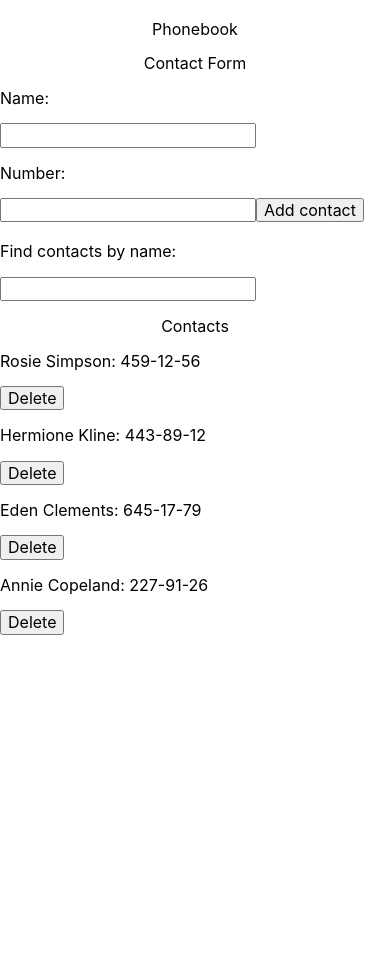
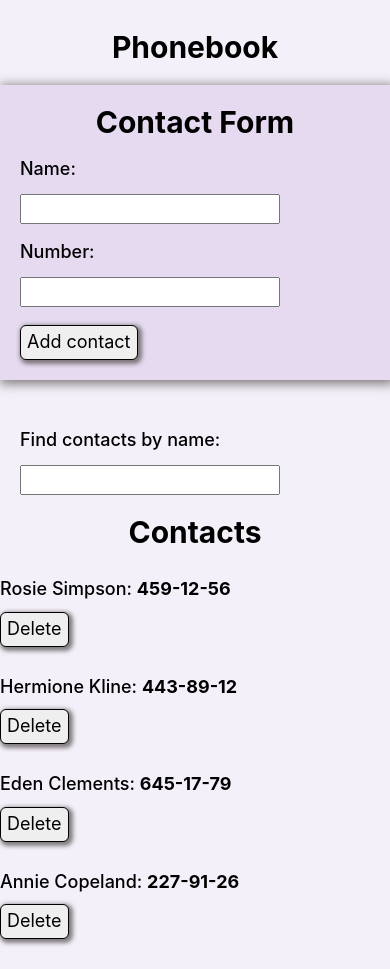
Before and after one commit to Vera-Smulskaya/goit-react-hw-02-phonebook, a React (Create React App) app: page / in a window 390 px wide. Before the commit the page ends 844 px from the top, so only its background shows below. Built offline with nearby package versions, Linux system fonts and the light colour scheme.

Commit message:
add styles to Phonebook

```diff
--- a/src/components/ContactForm/ContactForm.jsx
+++ b/src/components/ContactForm/ContactForm.jsx
@@ -5,19 +5,18 @@ import css from './ContactForm.module.css';
 export default class ContactForm extends Component {
   render() {
     return (
-      <div>
-
-       <Title>Contact Form</Title>
-        <form>
-          <label>
-            <p>Name: </p>
-            <input type="text"></input>
+      <div className={css.formContainer}>
+        <Title>Contact Form</Title>
+        <form className={css.form}>
+          <label className={css.formLabel}>
+            <p  className={css.formLabelText}>Name: </p>
+            <input type="text" className={css.formInput}></input>
           </label>
           <label>
-            <p>Number: </p>
-            <input type="number"></input>
+            <p className={css.formLabelText}>Number: </p>
+            <input type="number"  className={css.formInput}></input>
           </label>
-          <button type="button">Add contact</button>
+          <button type="button" className={css.formButton}>Add contact</button>
         </form>
       </div>
     );
--- a/src/components/ContactForm/ContactForm.module.css
+++ b/src/components/ContactForm/ContactForm.module.css
@@ -0,0 +1,40 @@
+.formContainer {
+    margin: 20px auto;
+    padding: 20px;
+    background-color: rgb(229, 218, 240);
+    box-shadow: 2px 2px 10px 2px rgba(95,88,88,0.77);
+}
+
+.form {
+    display: flex;
+    flex-direction: column;
+    align-items: flex-start;
+    gap: 18px;
+    margin-top: 20px;
+}
+
+.formInput {
+ padding: 4px;
+}
+
+.formLabelText {
+    margin-top: 0;
+    margin-bottom: 14px;
+    font-weight: 500;
+    font-size: 18px;
+}
+
+.formButton {
+    padding: 6px;
+    border-radius: 6px;
+    border: 1px solid black;
+    cursor: pointer;
+    font-size: 18px;
+    box-shadow: 2px 2px 4px 2px rgba(95,88,88,0.77);
+}
+
+.formButton:hover,
+.formButton:active {
+  background-color: rgb(214, 211, 215);
+  transform: translateY(1px);
+}
--- a/src/components/ContactListItem/ContactListItem.jsx
+++ b/src/components/ContactListItem/ContactListItem.jsx
@@ -5,11 +5,11 @@ export default class ContactListItem extends Component {
   render() {
     const { contact } = this.props;
     return (
-      <div>
-        <p>
-          {contact.name}: <span>{contact.number}</span>
+      <div className={css.contactContainer}>
+        <p className={css.contactName}>
+          {contact.name}: <span className={css.contactNumber}>{contact.number}</span>
         </p>
-        <button>Delete</button>
+        <button className={css.contactButton}>Delete</button>
       </div>
     );
   }
--- a/src/components/ContactListItem/ContactListItem.module.css
+++ b/src/components/ContactListItem/ContactListItem.module.css
@@ -0,0 +1,29 @@
+.contactContainer {
+    margin-top: 30px;
+}
+
+.contactName {
+    margin-top: 0;
+    margin-bottom: 12px;
+    font-weight: 500;
+    font-size: 18px;
+}
+
+.contactNumber {
+    font-weight: 700;
+}
+
+.contactButton {
+    padding: 6px;
+    border-radius: 6px;
+    border: 1px solid black;
+    cursor: pointer;
+    font-size: 18px;
+    box-shadow: 2px 2px 4px 2px rgba(95,88,88,0.77);
+}
+
+.contactButton:hover,
+.contactButton:active {
+  background-color: rgb(214, 211, 215);
+  transform: translateY(1px);
+}
--- a/src/components/Filter/Filter.jsx
+++ b/src/components/Filter/Filter.jsx
@@ -4,11 +4,10 @@ import css from './Filter.module.css';
 export default class Filter extends Component {
   render() {
     return (
-      <div>
-
-        <label>
-          <p>Find contacts by name: </p>
-          <input type="text"></input>
+      <div className={css.filterContainer}>
+          <label className={css.filterLabel}>
+            <p className={css.filterLabelText}>Find contacts by name: </p>
+            <input type="text" className={css.filterInput}></input>
         </label>
       </div>
     );
--- a/src/components/Filter/Filter.module.css
+++ b/src/components/Filter/Filter.module.css
@@ -0,0 +1,15 @@
+.filterContainer {
+    padding: 20px;
+}
+
+
+.filterLabelText {
+    margin-top: 0;
+    margin-bottom: 14px;
+    font-weight: 500;
+    font-size: 18px;
+}
+
+.filterInput {
+    padding: 4px;
+}
--- a/src/components/Section/Section.module.css
+++ b/src/components/Section/Section.module.css
@@ -1,3 +1,4 @@
 .section {
-    margin: 20px auto;
+    margin: 30px auto;
+    max-width: 400px;
 }
--- a/src/components/Title/Title.module.css
+++ b/src/components/Title/Title.module.css
@@ -1,3 +1,6 @@
 .title {
     text-align: center;
+    font-size: 30px;
+    font-weight: bold;
+    margin: 0;
 }
--- a/src/index.css
+++ b/src/index.css
@@ -1,4 +1,4 @@
-@import-normalize; /* bring in normalize.css styles */
+/* @import-normalize; bring in normalize.css styles */
 
 body {
   margin: 0;
@@ -7,6 +7,7 @@ body {
     sans-serif;
   -webkit-font-smoothing: antialiased;
   -moz-osx-font-smoothing: grayscale;
+  background-color: #f4f0f9;
 }
 
 code {
```
